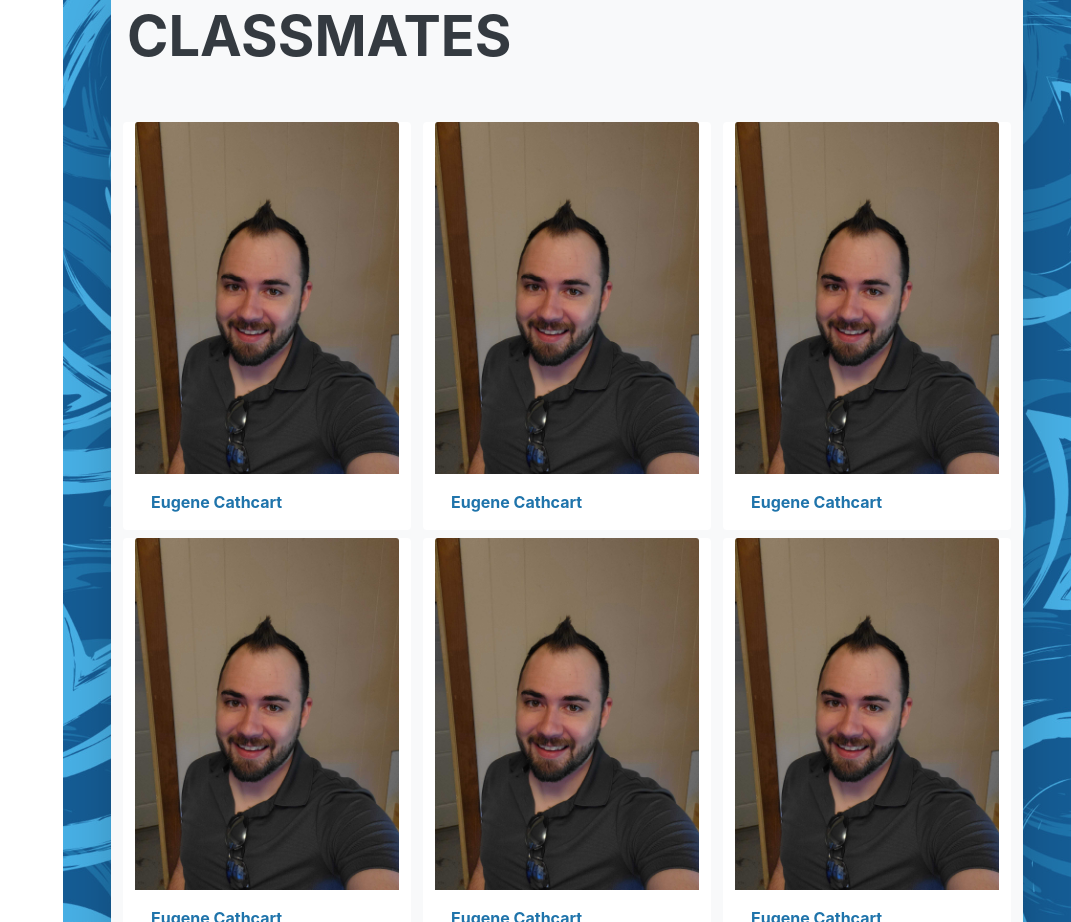
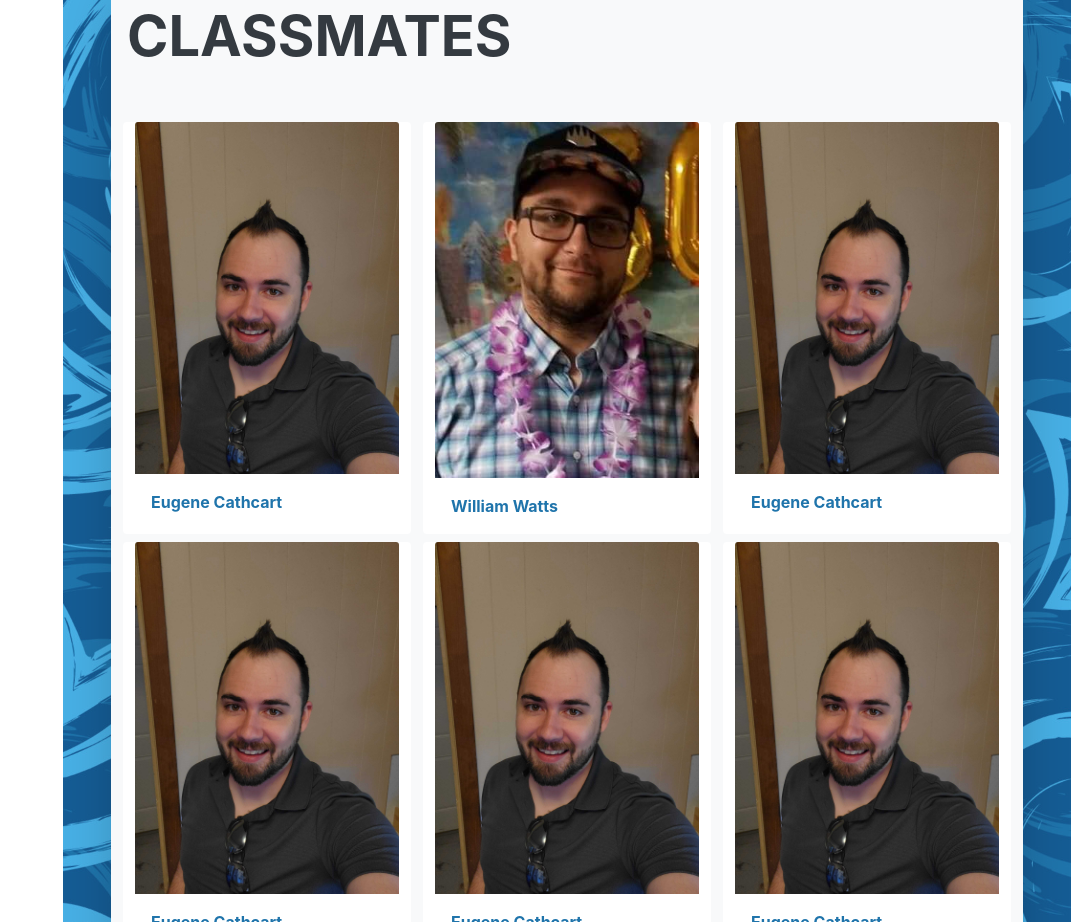
Before and after one commit to cjbrown019/Personal-Site, a plain HTML site: page index.html in a window 1280 px wide. Shown: the part 4098-5020 px from the top of the page, without its empty margins (209-1280 px from the left). Drawn offline with nearby package versions, Linux system fonts and the light colour scheme; a web font is replaced by a local one.

Commit message:
Added Wiliam's pic

```diff
--- a/index.html
+++ b/index.html
@@ -178,9 +178,9 @@
                                 </div>
                             </div>
                             <div class="border-0 card col-sm-6 m-1" style="width: 18rem;">
-                                <img src="/Personal-Site/assets/img/20221002_085057.jpg" class="card-img-top" alt="...">
+                                <img src="/Personal-Site/assets/img/fb_img_1564282189202.jpg" class="card-img-top" alt="...">
                                 <div class="card-body">
-                                    <a href=""><strong>Eugene Cathcart</strong></a>
+                                    <a href=""><strong>William Watts</strong></a>
                                 </div>
                             </div>
                             <div class="border-0 card col-sm-6 m-1" style="width: 18rem;">
```
Also changed, not shown: assets/img/fb_img_1564282189202.jpg (added).
